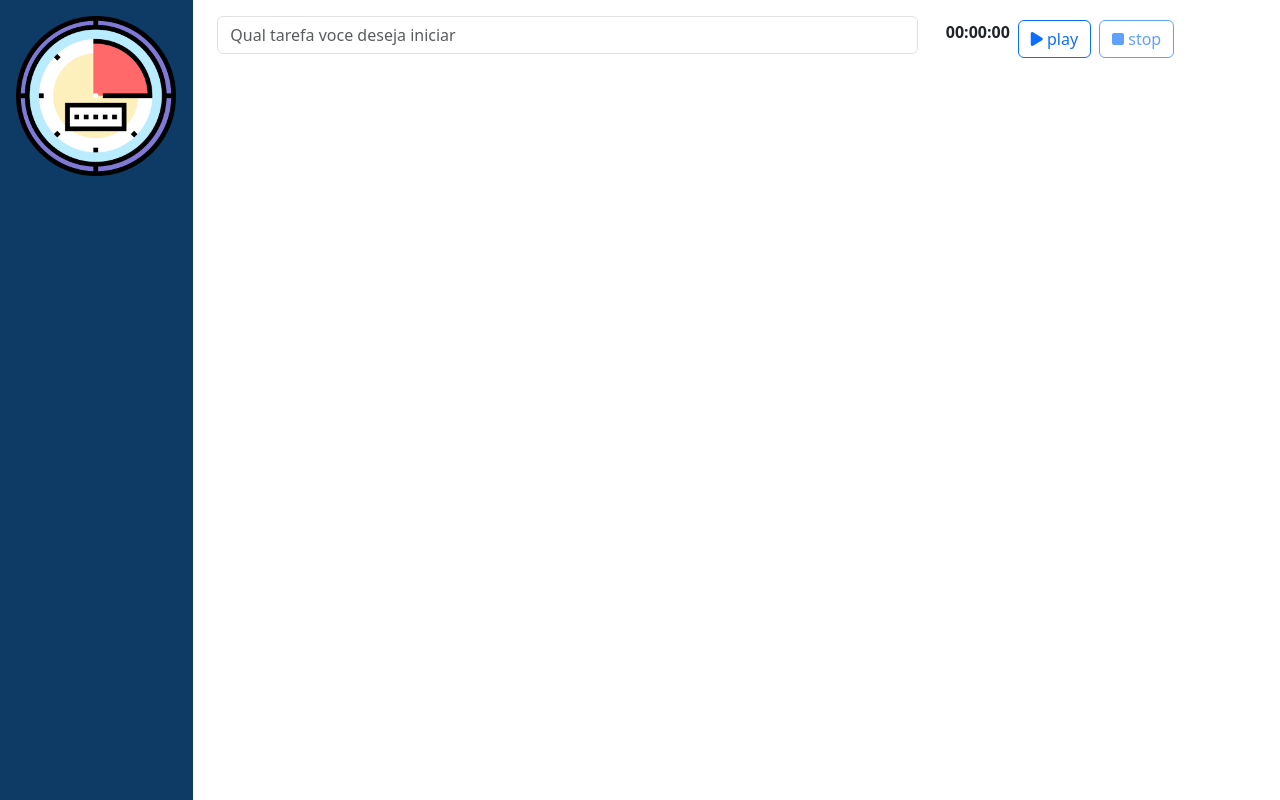
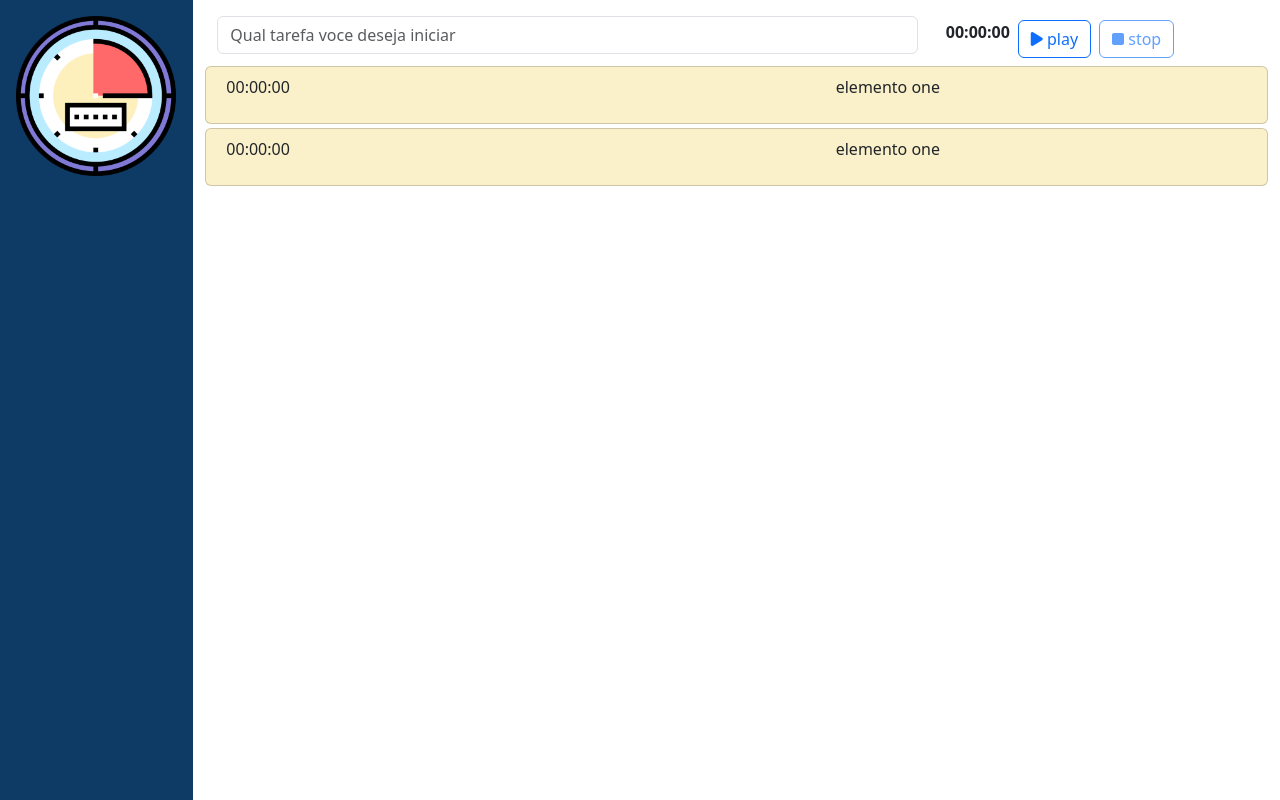
Before and after one commit to gabrielCamilo58/TrackerTime, a Vue app: page / in a window 1280 px wide. Built offline with nearby package versions, Linux system fonts and the light colour scheme.

Commit message:
:sparkles: list component

```diff
--- a/src/App.vue
+++ b/src/App.vue
@@ -6,6 +6,7 @@
       </div>
       <div class="col-10">
       <formulario-vue></formulario-vue>
+      <list-component></list-component>
     </div>
     </div>
   </main>
@@ -15,11 +16,14 @@
 import { defineComponent } from 'vue';
 import BarraLateral from './components/BarraLateral.vue';
 import FormularioVue from './components/Formulario.vue';
+import ListComponent from './components/ListComponent.vue';
+
 export default defineComponent({
   name: 'App',
   components: {
     BarraLateral,
     FormularioVue,
+    ListComponent,
   }
 });
 </script>
--- a/src/components/Formulario.vue
+++ b/src/components/Formulario.vue
@@ -53,6 +53,7 @@ export default defineComponent({
         stopInterval(): void {
             this.initialized = false;
            clearInterval(this.interval);
+           this.dataInterval = 0;
         }
     },
 })
--- /dev/null
+++ b/src/components/ListComponent.vue
@@ -0,0 +1,33 @@
+<template>
+    <div>
+        <div class="card cardBackugroud row flex-row-reverse p-2 mb-1 mt-1 w-100" >
+            <div class="col-5">
+                <p >elemento one</p>
+            </div>
+            <div class="col-7">
+                <p>00:00:00</p>
+            </div>
+        </div>
+        <div class="card cardBackugroud row flex-row-reverse p-2 mb-1 mt-1 w-100" >
+            <div class="col-5">
+                <p >elemento one</p>
+            </div>
+            <div class="col-7">
+                <p>00:00:00</p>
+            </div>
+        </div>
+    </div>
+</template>
+
+<script lang="ts">
+import { defineComponent } from 'vue';
+export default defineComponent({
+name: 'ListComponent',
+});
+</script>
+
+<style scoped>
+.cardBackugroud{
+    background: #FAF0CA;
+}
+</style>
```
